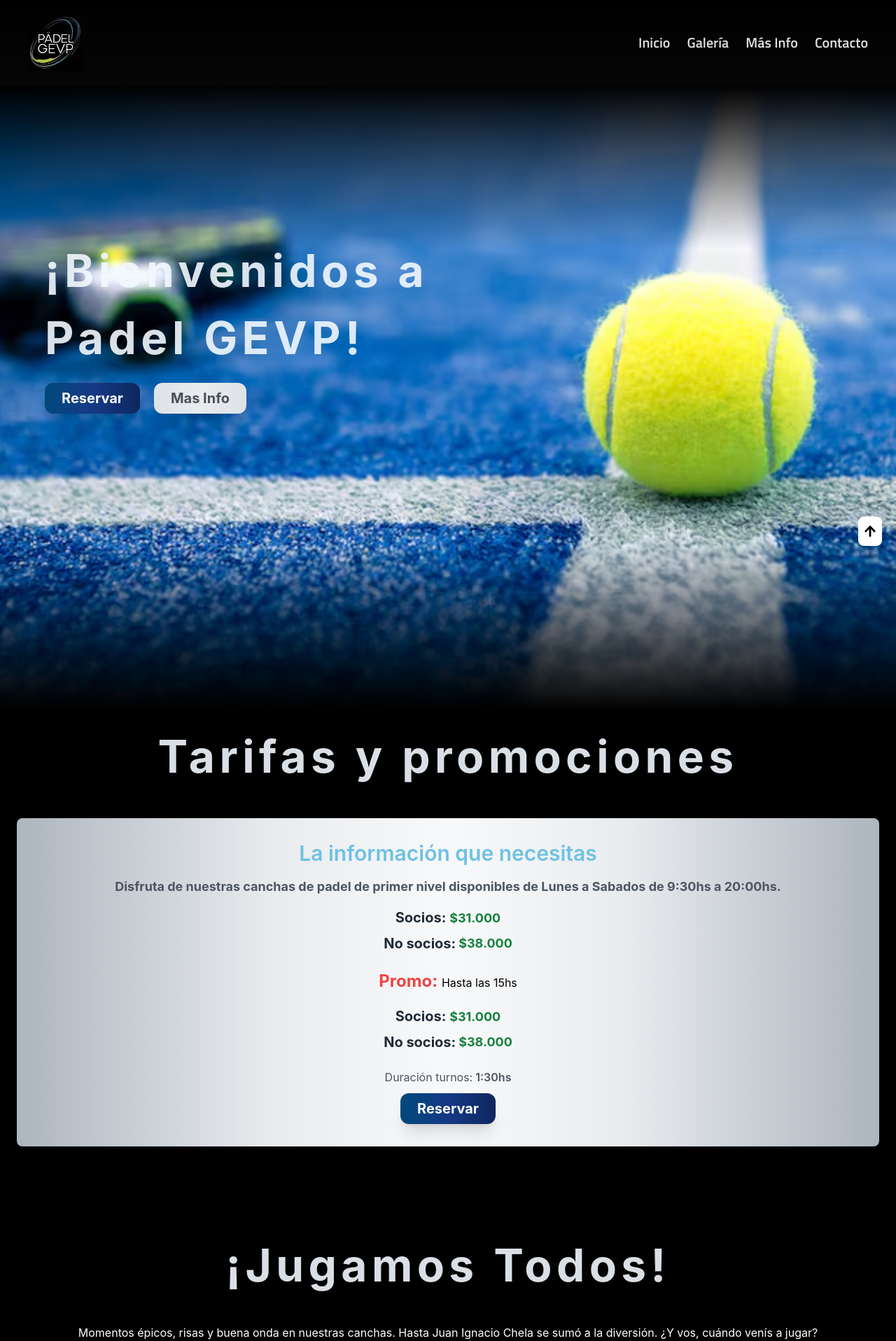
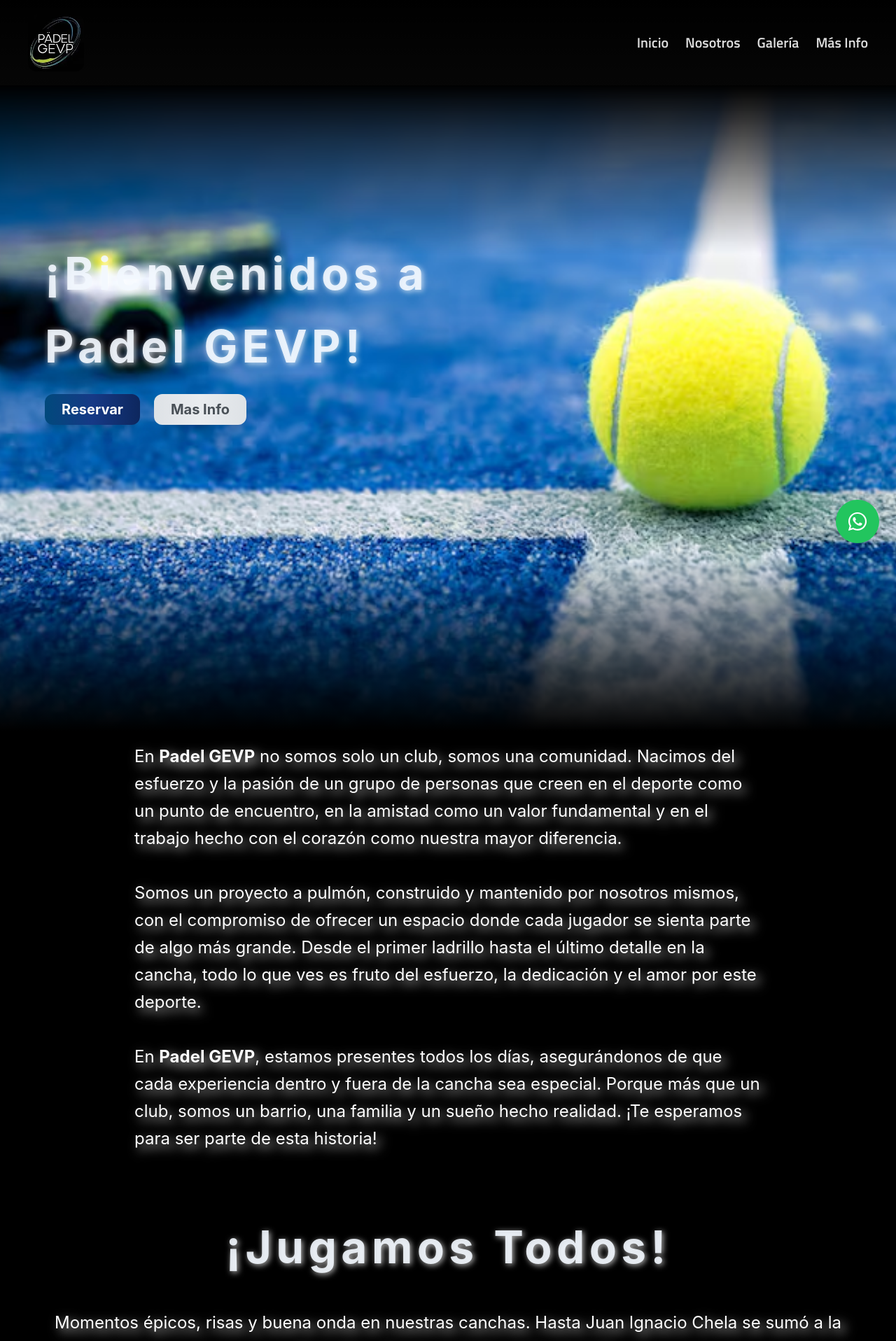
Before and after one commit to PrandiF/padelGEVP, a React (Vite) app: page / in a window 1280 px wide. Shown: the top 1916 px of the page at 70% size. Built offline with nearby package versions, Linux system fonts and the light colour scheme; a web font is replaced by a local one.

Commit message:
feat: updates

```diff
--- a/src/App.tsx
+++ b/src/App.tsx
@@ -6,6 +6,9 @@
 import InstalSection from "./components/Imagenes/ImgSection";
 import Precios from "./components/Info/Precios";
 import ScrollToTop from "./commons/ScrollToTop";
+import Nosotros from "./components/Nosotros/Nosotros";
+import Title from "./commons/Title";
+import WhatsAppButton from "./commons/WppButton";
 
 function App() {
   return (
@@ -18,13 +21,28 @@
         <Home id="HOME" />
       </div>
       <div className="flex flex-col  bg-black">
-        <div className="xl:mt-[12%] mt-[65%]">
-          <Precios id="PRECIOS" />
-          <InstalSection id="GALERIA" />
-          <AditionalInfo id="" />
+        <div className="xl:mt-[12%] mt-[65%] mb-10">
+          <Nosotros id="NOSOTROS" />
+          <div className="xl:mt-[5%]  mt-[15%]">
+            <InstalSection id="GALERIA" />
+          </div>
+
+          <div className="xl:mt-[5%] mt-[15%] w-full">
+            <Title
+              title="La información que necesitás"
+              className="items-center justify-center w-full text-center"
+            />
+          </div>
+          <div className="flex flex-col xl:flex-row xl:w-[90%] justify-center mx-auto">
+            <Precios id="PRECIOS" />
+            <AditionalInfo id="" />
+          </div>
         </div>
       </div>
-      <ScrollToTop />
+
+      <WhatsAppButton />
+      {/* <ScrollToTop /> */}
+
       <Footer id="CONTACTO" />
     </div>
   );
--- a/src/commons/Header.tsx
+++ b/src/commons/Header.tsx
@@ -5,7 +5,7 @@
   return (
     <div className="w-screen relative xl:flex hidden py-5 xl:px-10 md:px-8 px-2 z-30 xl:justify-between">
       <div className="flex">
-        <img src={logo} className="w-[80px]" />
+        <img src={logo} className="w-[80px] rounded-xl" />
       </div>
       <div className="xl:flex hidden xl:gap-6 gap-3 items-center font-semibold xl:text-xl text-lg font-titilliumWeb">
         <Link
@@ -14,6 +14,13 @@
           smooth="true"
         >
           Inicio
+        </Link>
+        <Link
+          className="cursor-pointer hover:underline"
+          to="NOSOTROS"
+          smooth="true"
+        >
+          Nosotros
         </Link>
         <Link
           className="cursor-pointer hover:underline"
@@ -29,13 +36,6 @@
         >
           Más Info
         </Link>
-        <Link
-          className="cursor-pointer hover:underline"
-          to="CONTACTO"
-          smooth="true"
-        >
-          Contacto
-        </Link>
       </div>
     </div>
   );
--- a/src/commons/HeaderResponsive.tsx
+++ b/src/commons/HeaderResponsive.tsx
@@ -43,7 +43,7 @@
           duration={700}
           onClick={() => setIsOpen(false)}
         >
-          <img src={logo} className="w-[50px]" />
+          <img src={logo} className="w-[50px] rounded-xl" />
         </Link>
 
         <button
@@ -71,6 +71,16 @@
             Inicio
           </Link>
           <Link
+            to="NOSOTROS"
+            spy={true}
+            smooth={true}
+            duration={700}
+            className="text-[22px] text-gray-200 cursor-pointer"
+            onClick={() => setIsOpen(false)}
+          >
+            Nosotros
+          </Link>
+          <Link
             to="GALERIA"
             spy={true}
             smooth={true}
@@ -90,16 +100,6 @@
           >
             Más Info
           </Link>
-          <Link
-            to="CONTACTO"
-            spy={true}
-            smooth={true}
-            duration={700}
-            className="text-[22px] text-gray-200 cursor-pointer"
-            onClick={() => setIsOpen(false)}
-          >
-            Contacto
-          </Link>
         </div>
       </div>
     </div>
--- a/src/commons/Title.tsx
+++ b/src/commons/Title.tsx
@@ -15,7 +15,7 @@
   }, []);
   return (
     <div
-      className={`relative flex xl:pb-4 ${className} w-full`}
+      className={`relative flex xl:pb-4 ${className} w-full leading-relaxed drop-shadow-[2px_2px_4px_rgba(255,255,255,0.8)]`}
       data-aos="fade"
       data-aos-duration="1600"
     >
--- /dev/null
+++ b/src/commons/WppButton.tsx
@@ -0,0 +1,19 @@
+import { FaWhatsapp } from "react-icons/fa";
+
+const WhatsAppButton = () => {
+  const phoneNumber = "549XXXXXXXXXX"; // Reemplaza con tu número de WhatsApp en formato internacional
+
+  return (
+    <a
+      href={`https://wa.me/${phoneNumber}`}
+      target="_blank"
+      rel="noopener noreferrer"
+      className="fixed xl:bottom-6 xl:right-6 bottom-4 right-2 bg-green-500 text-white xl:p-4 p-3 rounded-full
+                 shadow-lg hover:scale-110 transition duration-300 flex items-center justify-center z-50"
+    >
+      <FaWhatsapp className="text-3xl" />
+    </a>
+  );
+};
+
+export default WhatsAppButton;
--- a/src/components/Imagenes/ImgSection.tsx
+++ b/src/components/Imagenes/ImgSection.tsx
@@ -14,7 +14,10 @@
     AOS.init({ duration: 1600 });
   }, []);
   return (
-    <div className="relative z-30 w-full h-full xl:mt-[2%] flex flex-col gap-5" id={id}>
+    <div
+      className="relative z-30 w-full h-full xl:mt-[2%] flex flex-col gap-5"
+      id={id}
+    >
       <div
         className="mx-auto w-full flex justify-center items-center"
         data-aos="fade"
@@ -30,7 +33,7 @@
         data-aos="fade"
         data-aos-delay="400"
       >
-        <p className="xl:text-base text-lg w-[90%]">
+        <p className="text-lg w-[90%] xl:text-[24px] leading-relaxed drop-shadow-[6px_6px_8px_rgba(255,255,255,0.8)]">
           Momentos épicos, risas y buena onda en nuestras canchas. Hasta Juan
           Ignacio Chela se sumó a la diversión. ¿Y vos, cuándo venís a jugar?
         </p>
--- a/src/components/Info/Info.tsx
+++ b/src/components/Info/Info.tsx
@@ -13,17 +13,10 @@
     AOS.init({ duration: 1600 });
   }, []);
   return (
-    <section id={id} className="w-full xl:py-16 pb-12 bg-transparent relative">
+    <section id={id} className="w-full  bg-transparent relative">
       <div className="container mx-auto px-6 text-center">
-        <div className="flex mx-auto w-full items-center justify-center">
-          <Title
-            title="Información Adicional"
-            className="items-center justify-center"
-          />
-        </div>
-
         <div
-          className="bg-container-gradient shadow-2xl rounded-lg p-8 mt-6"
+          className="bg-container-gradient shadow-2xl rounded-lg p-8 mt-6 min-h-[490px]"
           data-aos="fade"
           data-aos-delay="400"
         >
@@ -62,18 +55,18 @@
           <p className="text-gray-600">Contáctanos para más información.</p>
           <a
             href="https://wa.me/5491173686929?text=Hola,%20quiero%20sacar%20mi%20abono."
-            className="text-gray-600 flex items-center justify-center gap-2 mt-2 hover:underline hover:text-green-500"
+            className="text-gray-600 flex items-center justify-center gap-2 mt-2 hover:underline hover:text-green-500 w-fit mx-auto"
             target="_blank"
           >
             <FaWhatsapp /> 11 7368 6929
           </a>
           <a
             href="https://www.instagram.com/gevp.padel/"
-            className="text-gray-600 flex items-center justify-center gap-2 mt-2 hover:underline hover:text-blue-500"
+            className="text-gray-600 flex items-center justify-center gap-2 mt-2 hover:underline hover:text-blue-500 w-fit mx-auto"
             target="_blank"
           >
             <FaInstagram />
-            padle.gevp
+            padel.gevp
           </a>
         </div>
       </div>
--- a/src/components/Info/Precios.tsx
+++ b/src/components/Info/Precios.tsx
@@ -13,20 +13,15 @@
     AOS.init({ duration: 1600 });
   }, []);
   return (
-    <section id={id} className="w-full py-16 bg-transparent relative xl:mt-24">
+    <section id={id} className="w-full bg-transparent relative">
       <div className="container mx-auto px-6 text-center">
-        <Title
-          title="Tarifas y promociones"
-          className="items-center justify-center"
-        />
-
         <div
-          className="bg-container-gradient shadow-2xl rounded-lg p-8 mb-8 mt-6"
+          className="bg-container-gradient shadow-2xl rounded-lg p-8 mb-8 mt-6 leading-relaxed"
           data-aos="fade"
           data-aos-delay="400"
         >
           <h3 className="text-3xl font-semibold mb-4 text-[#6EC1E4]">
-            La información que necesitas
+            Tarifas y promociones
           </h3>
           <p className="text-lg font-bold text-gray-600 mb-4">
             Disfruta de nuestras canchas de padel de primer nivel disponibles de
--- /dev/null
+++ b/src/components/Nosotros/Nosotros.tsx
@@ -0,0 +1,51 @@
+import { useEffect } from "react";
+import Title from "../../commons/Title";
+import AOS from "aos";
+import "aos/dist/aos.css";
+
+type NosotrosProps = {
+  id?: string;
+};
+
+function Nosotros({ id }: NosotrosProps) {
+  useEffect(() => {
+    AOS.init({ duration: 1600 });
+  }, []);
+
+  return (
+    <div id={id} className="flex flex-col w-full py-5 text-white gap-8">
+      <div data-aos="fade" data-aos-delay="400">
+        <Title
+          title="¿Quienes somos?"
+          className="items-center justify-center"
+        />
+      </div>
+
+      <p
+        className="xl:w-[70%] w-[90%] mx-auto xl:text-[24px] text-lg text-center xl:text-start leading-relaxed drop-shadow-[6px_6px_8px_rgba(255,255,255,0.8)]"
+        data-aos="fade"
+        data-aos-delay="600"
+      >
+        En <b>Padel GEVP</b> no somos solo un club, somos una comunidad. Nacimos
+        del esfuerzo y la pasión de un grupo de personas que creen en el deporte
+        como un punto de encuentro, en la amistad como un valor fundamental y en
+        el trabajo hecho con el corazón como nuestra mayor diferencia.
+        <br />
+        <br />
+        Somos un proyecto a pulmón, construido y mantenido por nosotros mismos,
+        con el compromiso de ofrecer un espacio donde cada jugador se sienta
+        parte de algo más grande. Desde el primer ladrillo hasta el último
+        detalle en la cancha, todo lo que ves es fruto del esfuerzo, la
+        dedicación y el amor por este deporte.
+        <br />
+        <br />
+        En <b>Padel GEVP</b>, estamos presentes todos los días, asegurándonos de
+        que cada experiencia dentro y fuera de la cancha sea especial. Porque
+        más que un club, somos un barrio, una familia y un sueño hecho realidad.
+        ¡Te esperamos para ser parte de esta historia!
+      </p>
+    </div>
+  );
+}
+
+export default Nosotros;
```
